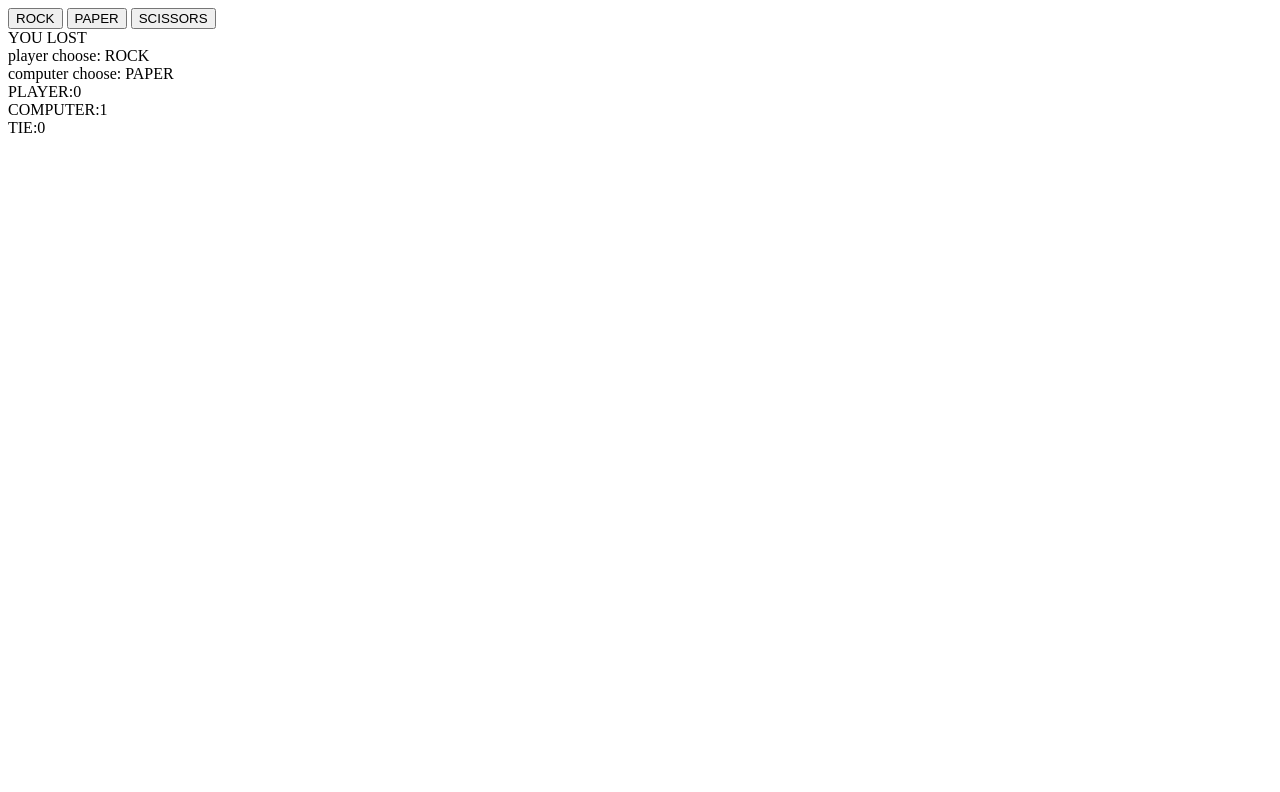
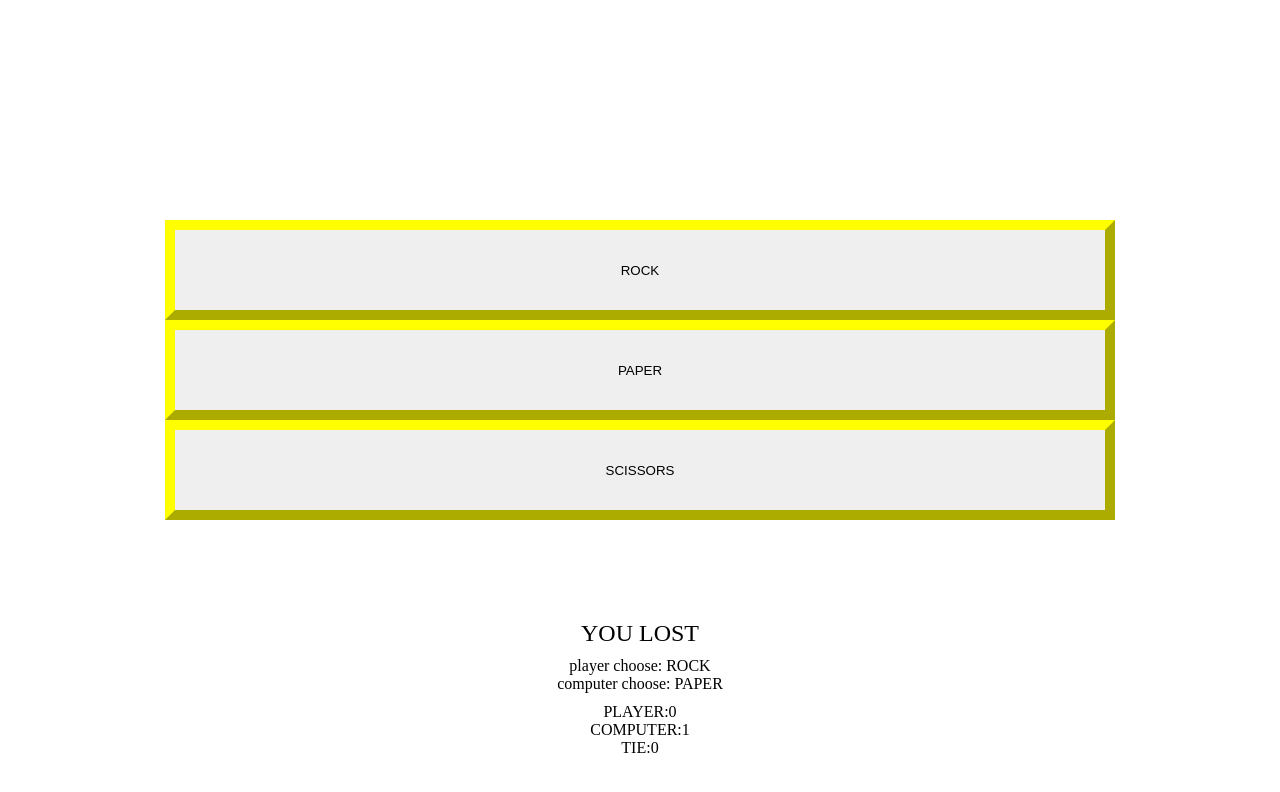
Before and after one commit to CyberRomeCat/Project-Rock-Paper-Scissors, a plain HTML site: page index.html in a window 1280 px wide. Both pictures are taken after a click on the button "ROCK". Drawn offline with Linux system fonts and the light colour scheme.

Commit message:
27-2-23 complete code with UI

```diff
--- a/index.html
+++ b/index.html
@@ -5,7 +5,7 @@
     <meta http-equiv="X-UA-Compatible" content="IE=edge">
     <meta name="viewport" content="width=device-width, initial-scale=1.0">
     <title>Document</title>
-
+    <link rel="stylesheet" href="style.css">
     <script src="script.js" defer></script>
 </head>
 <body>
@@ -15,6 +15,7 @@
         <button class="btn">SCISSORS</button>
     </div>
 
+    <div class="display">
         <div class="result"></div>
         <div class="player"></div>
         <div class="computer"></div>
@@ -22,6 +23,7 @@
         <div class="compscore"></div>
         <div class="tiescore"></div>
         <div class="finalresult"></div>
+    </div>
 
 </body>
 </html>
--- a/script.js
+++ b/script.js
@@ -60,19 +60,30 @@ function resultbutton () {
    compScoreSelect.innerHTML = `COMPUTER:${computerScore}`;
    tieScoreSelect.innerHTML = `TIE:${tie}`;
 
-   if (playerScore + computerScore + tie === 5) {
+   if (playerScore + computerScore + tie === 6) {
       if (playerScore > computerScore) {
+         result.innerText = 'YOU ARE THE WINNER';
+         alert('YOU ARE THE WINNER');
+         alert('CHOOSE AGAIN FOR ANOTHER ROUND');
          playerScore = 0;
          computerScore = 0;
          tie = 0;
-         alert('YOU ARE THE WINNER');
          return;
-      }
-      else {
+      } else if (playerScore < computerScore){
+         result.innerText = 'YOU ARE THE LOSER';
+         alert('YOU ARE THE LOSER');
+         alert('CHOOSE AGAIN FOR ANOTHER ROUND')
          playerScore = 0;
          computerScore = 0;
          tie = 0;
-         alert('YOU ARE THE LOSER');
+         return;
+      } else if (playerScore === computerScore) {
+         playerScore = 0;
+         computerScore = 0;
+         tie = 0;
+         result.innerText = 'BOTH TIE';
+         alert('BOTH PLAYER AND COMPUTER IS TIE');
+         alert('CHOOSE AGAIN FOR ANOTHER ROUND');
          return;
       }
    }
--- /dev/null
+++ b/style.css
@@ -0,0 +1,33 @@
+.btns {
+    display: flex;
+    flex-direction: column;
+    justify-content: center;
+    align-items: center;
+    margin-top: 220px;
+}
+
+.display {
+    margin-top: 100px;
+    display: flex;
+    flex-direction: column;
+    justify-content: center;
+    align-items: center;
+}
+
+button {
+    flex-grow: 3;
+    height: 100px;
+    width: 950px;
+    border-width: 10px;
+    border-color: yellow;
+}
+
+.result {
+    font-size:x-large;
+    font-weight: 50;
+    margin-bottom: 10px;
+}
+
+.computer {
+    margin-bottom: 10px;
+}
```
Lines whose indentation alone changed are shown as unchanged.
